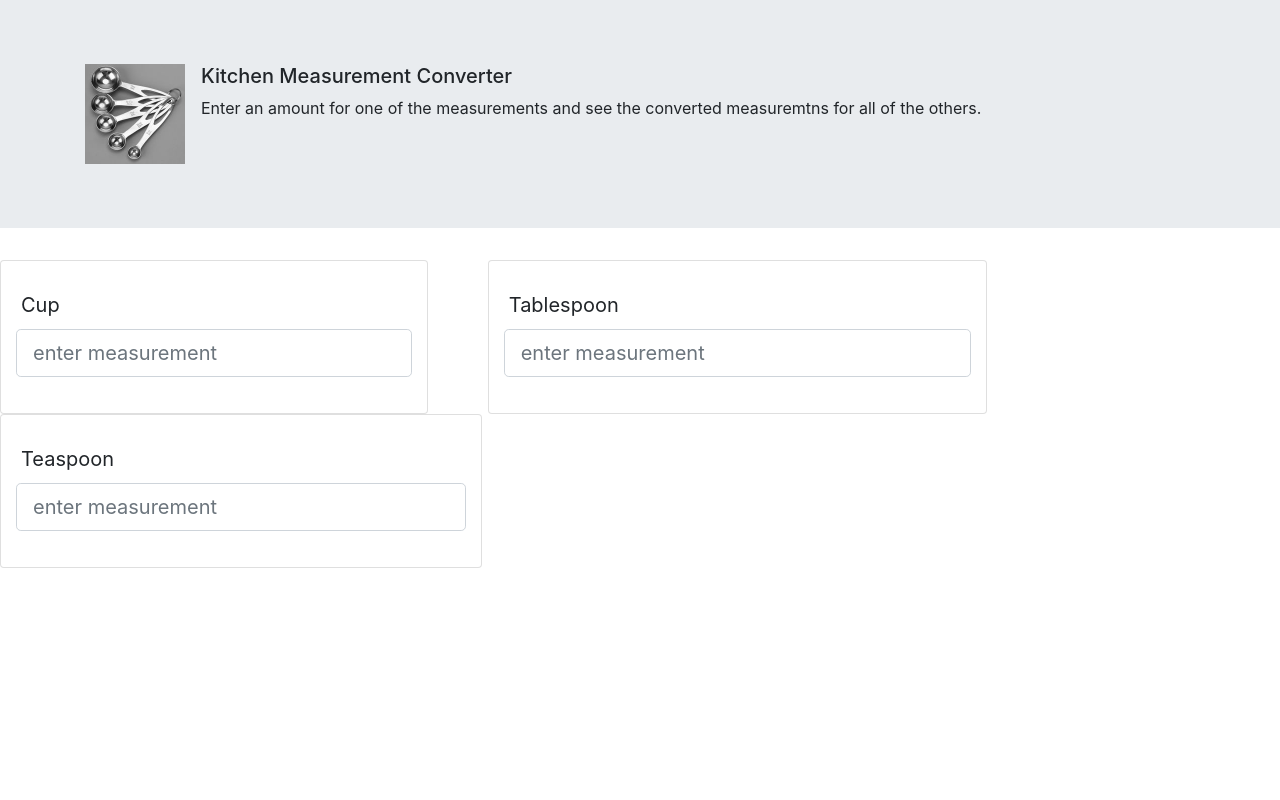
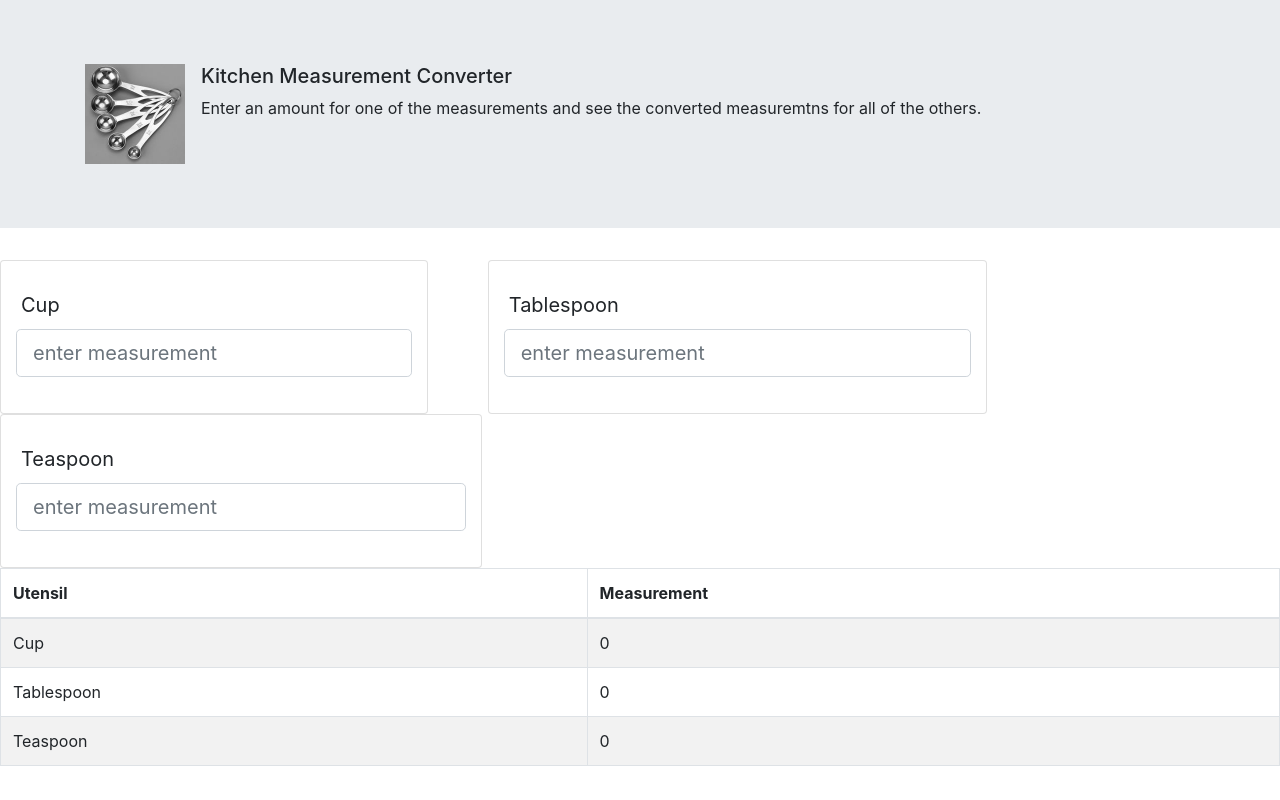
Before and after one commit to alexanderjessediaz/kitchen-measurement-converter, a React (Create React App) app: page / in a window 1280 px wide. Shown: the top 800 px of the page. Built offline with nearby package versions, Linux system fonts and the light colour scheme.

Commit message:
rename CalculationTable. restructure CalcTable. add state to App.

```diff
--- a/src/App.js
+++ b/src/App.js
@@ -1,4 +1,4 @@
-import React from 'react';
+import React, { Component } from 'react';
 import CardDeck from 'react-bootstrap/CardDeck';
 import Card from 'react-bootstrap/Card';
 import Form from 'react-bootstrap/Form';
@@ -9,12 +9,32 @@ import Container from 'react-bootstrap/Container';
 import Row from 'react-bootstrap/Row';
 import Col from 'react-bootstrap/Col';
 import measuringspoons from './images/measuringspoons.jpg';
-import calculationTable from "./components/calculationTable"
+import CalculationTable from "./components/CalculationTable";
 
 
 
 
-function App() {
+class App extends Component {
+
+  state = {
+    measurementTools: [
+      {
+        name: "Cup",
+        measurement: 0
+      },
+      {
+        name: "Tablespoon",
+        measurement: 0
+      },
+      {
+        name: "Teaspoon",
+        measurement: 0
+      },
+    ]
+  }
+
+
+  render(){
     return (
       <div className="App">
         <Container fluid="md">
@@ -96,14 +116,14 @@ function App() {
               </Col>
             </CardDeck>
           </Row>
-        <Row className="justify-content-md-center">
-          <div>
-          {calculationTable}
-          </div>
-        </Row>
+
+            <CalculationTable/>
+
         </Container>
       </div>
+
     );
+  }
 }
 
 export default App;
--- a/src/components/calculationTable.js
+++ b/src/components/calculationTable.js
@@ -1,10 +1,30 @@
-import React from "react"
+import React from 'react'
+import Table from 'react-bootstrap/Table'
 
-function table() {
+function CalculationTable(props) {
     return (
-        <div>
-            <p>text</p>
-        </div>
+        <Table striped bordered hover>
+            <thead>
+                <tr>
+                <th>Utensil</th>
+                <th>Measurement</th>
+                </tr>
+            </thead>
+            <tbody>
+                <tr>
+                <td>Cup</td>
+                <td>0</td>
+                </tr>
+                <tr>
+                <td>Tablespoon</td>
+                <td>0</td>
+                </tr>
+                <tr>
+                <td>Teaspoon</td>
+                <td>0</td>
+                </tr>
+            </tbody>
+        </Table>
     )
 }
-export default table
+export default CalculationTable
```
Lines whose indentation alone changed are shown as unchanged.
